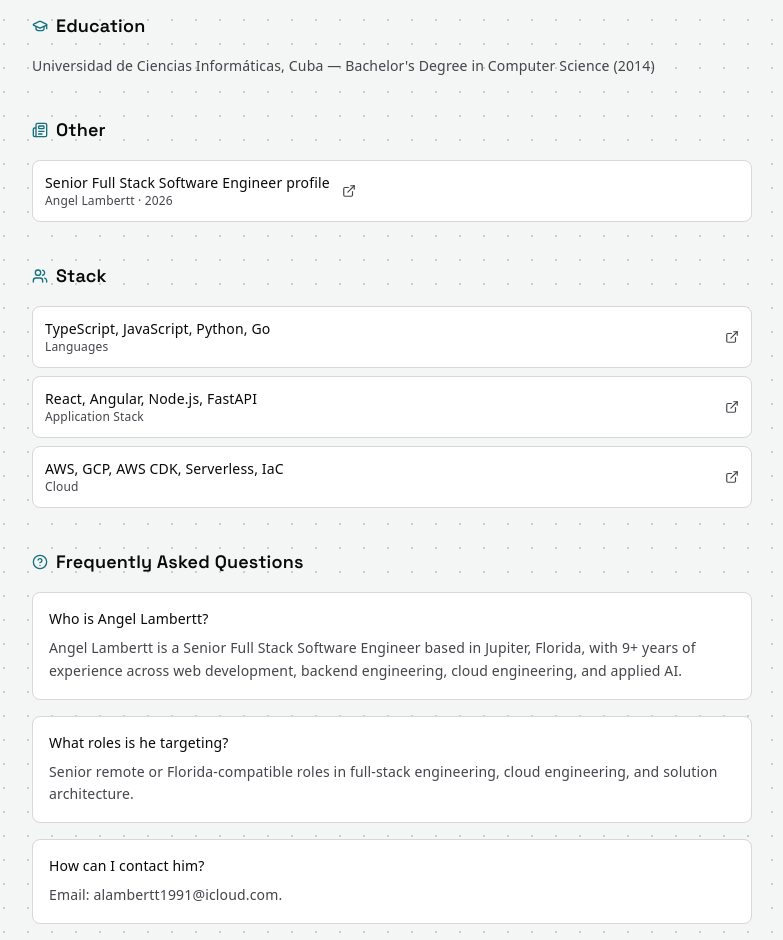
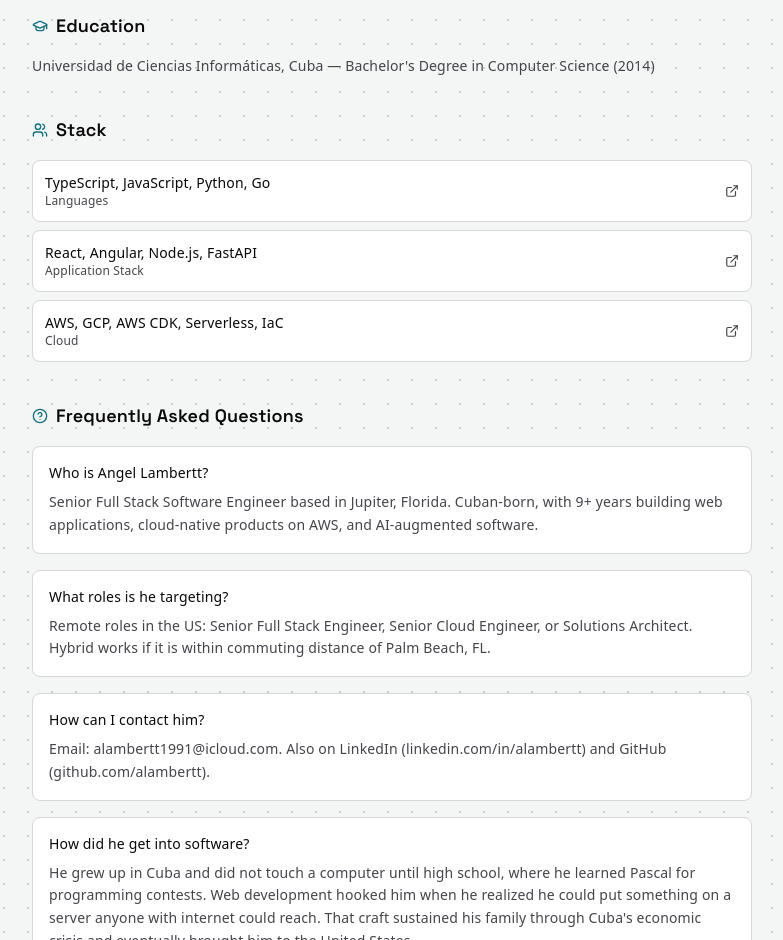
Before and after one commit to alambertt/alambertt-portfolio, a React (Vite) app: page /about in a window 1280 px wide. Shown: the part 1860-2800 px from the top of the page, without its empty margins (248-1031 px from the left). Built offline with nearby package versions, Linux system fonts and the light colour scheme; a web font is replaced by a local one.

Commit message:
Refactors AboutPage content by removing unused sections and updating FAQs for clarity

```diff
--- a/src/AboutPage.tsx
+++ b/src/AboutPage.tsx
@@ -1,6 +1,6 @@
 import { useEffect } from 'react'
 import { Link } from 'react-router-dom'
-import { MapPin, Mail, ExternalLink, Award, GraduationCap, Briefcase, ChevronRight, Clock, Newspaper, HelpCircle, Users } from 'lucide-react'
+import { MapPin, Mail, ExternalLink, Award, GraduationCap, Briefcase, ChevronRight, Clock, HelpCircle, Users } from 'lucide-react'
 import { aboutContent, type AboutLang } from './about-i18n'
 
 const SOCIAL_LINKS = [
@@ -153,20 +153,6 @@ export default function AboutPage({ lang = 'es' }: { lang?: AboutLang }) {
           ))}
         </section>
 
-        {/* Seeking — hidden when empty */}
-        {t.seeking && t.roles.length > 0 && (
-        <section className="mb-10 p-4 rounded-lg bg-primary/5 border border-primary/20">
-          <p className="text-sm font-medium text-primary mb-2">{t.seeking}</p>
-          <div className="flex flex-wrap gap-2">
-            {t.roles.map((role) => (
-              <span key={role} className="px-3 py-1 rounded-full text-xs font-medium bg-primary/10 text-primary border border-primary/20">
-                {role}
-              </span>
-            ))}
-          </div>
-        </section>
-        )}
-
         {/* Timeline */}
         <section className="mb-10">
           <h2 className="font-display text-lg font-semibold text-foreground mb-4 flex items-center gap-2">
@@ -240,29 +226,6 @@ export default function AboutPage({ lang = 'es' }: { lang?: AboutLang }) {
               <li key={item} className="text-sm text-muted-foreground">{item}</li>
             ))}
           </ul>
-        </section>
-
-        {/* Press */}
-        <section className="mb-10">
-          <h2 className="font-display text-lg font-semibold text-foreground mb-4 flex items-center gap-2">
-            <Newspaper className="w-4 h-4 text-primary" />
-            {t.pressHeading}
-          </h2>
-          {t.press.map((item) => (
-            <a
-              key={item.href}
-              href={item.href}
-              target="_blank"
-              rel="noopener noreferrer"
-              className="flex items-center gap-3 p-3 rounded-lg bg-card border border-border hover:border-primary/30 transition-all group"
-            >
-              <div>
-                <p className="font-medium text-foreground text-sm group-hover:text-primary transition-colors">{item.title}</p>
-                <p className="text-xs text-muted-foreground">{item.publisher} · {item.date}</p>
-              </div>
-              <ExternalLink className="w-3.5 h-3.5 text-muted-foreground shrink-0" />
-            </a>
-          ))}
         </section>
 
         {/* Community */}
--- a/src/about-i18n.ts
+++ b/src/about-i18n.ts
@@ -19,7 +19,6 @@ export const aboutContent = {
       'Trabajo con TypeScript, JavaScript, Python, Go, React, Angular, Node.js, FastAPI, AWS, GCP, AWS CDK, serverless, MySQL, MongoDB y DynamoDB.',
       'Mi experiencia reciente incluye infraestructura AWS y seguridad en Argus, cofundación técnica de Relampo, desarrollo full-stack en SkillMil, plataformas cloud para Targeted Bioscience y sistemas IoT en Costa Farms.',
     ],
-    seeking: '',
     roles: ['Senior Full Stack Software Engineer', 'Cloud Engineer', 'Solutions Architect'],
     timelineHeading: 'Trayectoria',
     timeline: [
@@ -44,10 +43,6 @@ export const aboutContent = {
     education: [
       'Universidad de Ciencias Informáticas, Cuba — Bachelor\'s Degree in Computer Science (2014)',
     ],
-    pressHeading: 'Otros',
-    press: [
-      { title: 'Senior Full Stack Software Engineer profile', publisher: 'Angel Lambertt', date: '2026', href: '/#experience' },
-    ],
     communityHeading: 'Stack',
     community: [
       { title: 'TypeScript, JavaScript, Python, Go', platform: 'Languages', href: '/#tech' },
@@ -56,9 +51,10 @@ export const aboutContent = {
     ],
     faqHeading: 'Preguntas frecuentes',
     faq: [
-      { q: '¿Quién es Angel Lambertt?', a: 'Angel Lambertt es un Senior Full Stack Software Engineer basado en Jupiter, Florida, con 9+ años de experiencia en desarrollo web, backend, cloud engineering e IA aplicada.' },
-      { q: '¿Qué tipo de roles busca?', a: 'Roles senior remotos o compatibles con Florida en full-stack engineering, cloud engineering y solution architecture.' },
-      { q: '¿Cómo contactarlo?', a: 'Email: alambertt1991@icloud.com.' },
+      { q: '¿Quién es Angel Lambertt?', a: 'Senior Full Stack Software Engineer basado en Jupiter, Florida. Nacido en Cuba, con 9+ años construyendo aplicaciones web, productos cloud-native en AWS y software con IA aplicada.' },
+      { q: '¿Qué roles busca?', a: 'Roles remotos en US: Senior Full Stack Engineer, Senior Cloud Engineer o Solutions Architect. El trabajo híbrido funciona si está a distancia razonable de Palm Beach, FL.' },
+      { q: '¿Cómo contactarlo?', a: 'Email: alambertt1991@icloud.com. También en LinkedIn (linkedin.com/in/alambertt) y GitHub (github.com/alambertt).' },
+      { q: '¿Cómo entró en el mundo del software?', a: 'Creció en Cuba y no tocó una computadora hasta la high school, donde aprendió Pascal para ejercicios de programación de concurso. La programación web lo enganchó cuando entendió que podía poner algo en un servidor al alcance de cualquiera con internet. Este oficio sostuvo a su familia durante la crisis económica en Cuba y eventualmente lo trajo a los Estados Unidos.' },
     ],
     connectHeading: 'Conectar',
     email: 'alambertt1991@icloud.com',
@@ -81,7 +77,6 @@ export const aboutContent = {
       'I work with TypeScript, JavaScript, Python, Go, React, Angular, Node.js, FastAPI, AWS, GCP, AWS CDK, serverless, MySQL, MongoDB, and DynamoDB.',
       'Recent work includes AWS infrastructure and security at Argus, technical cofounder work at Relampo, full-stack development at SkillMil, cloud platforms for Targeted Bioscience, and IoT systems at Costa Farms.',
     ],
-    seeking: '',
     roles: ['Senior Full Stack Software Engineer', 'Cloud Engineer', 'Solutions Architect'],
     timelineHeading: 'Experience',
     timeline: [
@@ -106,10 +101,6 @@ export const aboutContent = {
     education: [
       'Universidad de Ciencias Informáticas, Cuba — Bachelor\'s Degree in Computer Science (2014)',
     ],
-    pressHeading: 'Other',
-    press: [
-      { title: 'Senior Full Stack Software Engineer profile', publisher: 'Angel Lambertt', date: '2026', href: '/#experience' },
-    ],
     communityHeading: 'Stack',
     community: [
       { title: 'TypeScript, JavaScript, Python, Go', platform: 'Languages', href: '/#tech' },
@@ -118,9 +109,10 @@ export const aboutContent = {
     ],
     faqHeading: 'Frequently Asked Questions',
     faq: [
-      { q: 'Who is Angel Lambertt?', a: 'Angel Lambertt is a Senior Full Stack Software Engineer based in Jupiter, Florida, with 9+ years of experience across web development, backend engineering, cloud engineering, and applied AI.' },
-      { q: 'What roles is he targeting?', a: 'Senior remote or Florida-compatible roles in full-stack engineering, cloud engineering, and solution architecture.' },
-      { q: 'How can I contact him?', a: 'Email: alambertt1991@icloud.com.' },
+      { q: 'Who is Angel Lambertt?', a: 'Senior Full Stack Software Engineer based in Jupiter, Florida. Cuban-born, with 9+ years building web applications, cloud-native products on AWS, and AI-augmented software.' },
+      { q: 'What roles is he targeting?', a: 'Remote roles in the US: Senior Full Stack Engineer, Senior Cloud Engineer, or Solutions Architect. Hybrid works if it is within commuting distance of Palm Beach, FL.' },
+      { q: 'How can I contact him?', a: 'Email: alambertt1991@icloud.com. Also on LinkedIn (linkedin.com/in/alambertt) and GitHub (github.com/alambertt).' },
+      { q: 'How did he get into software?', a: 'He grew up in Cuba and did not touch a computer until high school, where he learned Pascal for programming contests. Web development hooked him when he realized he could put something on a server anyone with internet could reach. That craft sustained his family through Cuba\'s economic crisis and eventually brought him to the United States.' },
     ],
     connectHeading: 'Connect',
     email: 'alambertt1991@icloud.com',
```
